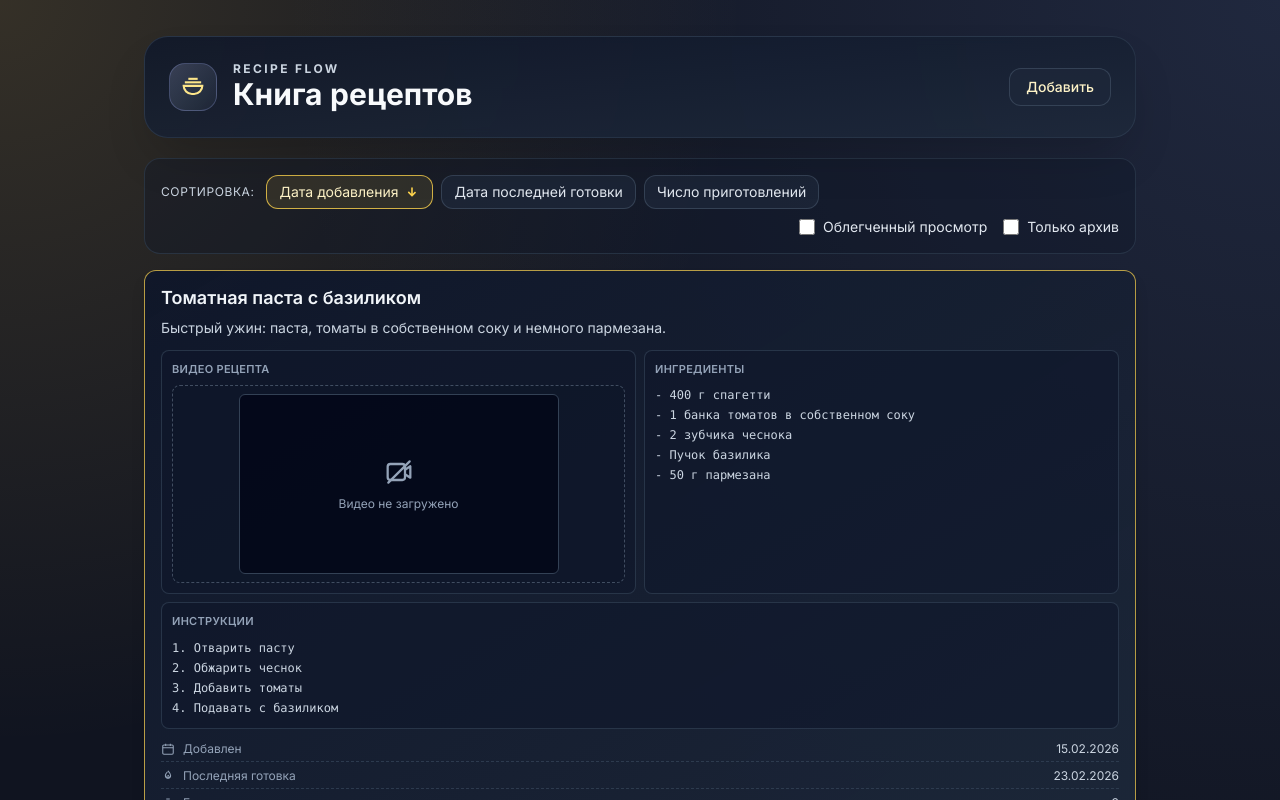
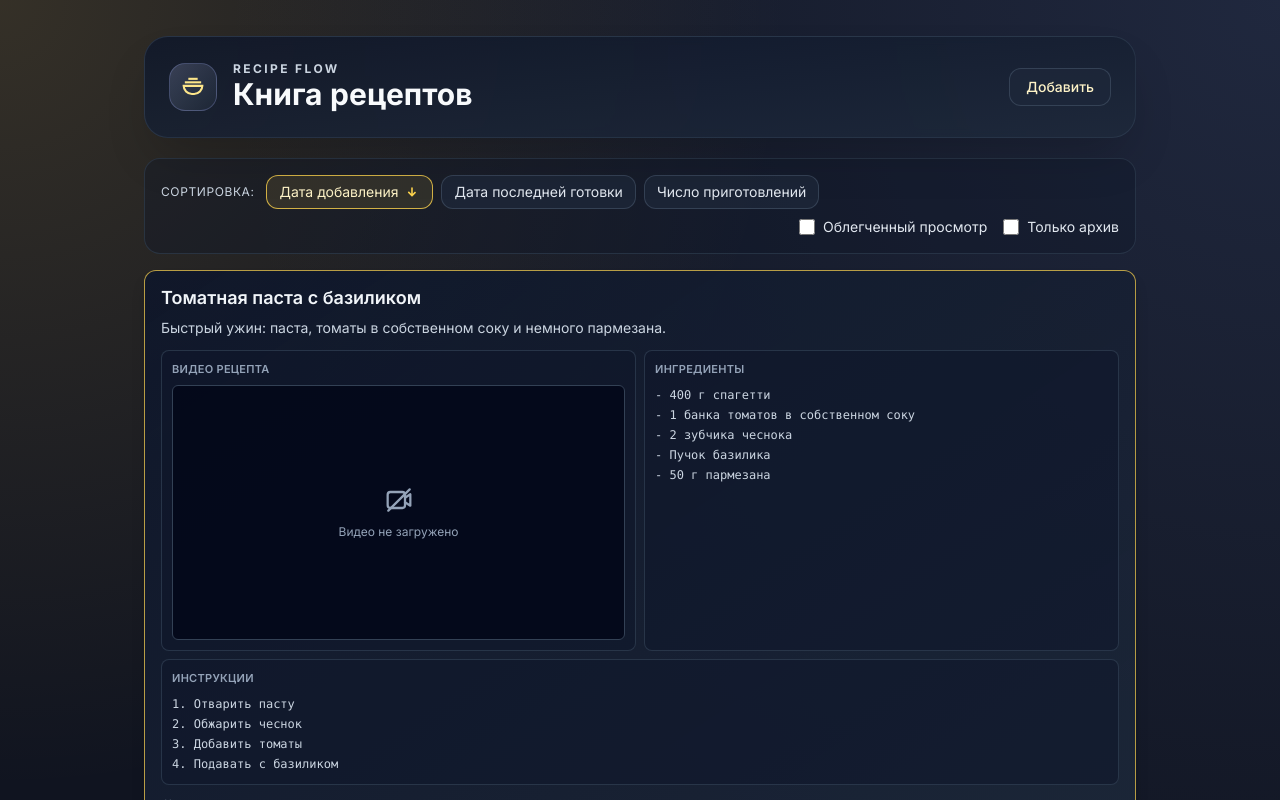
Before and after one commit to Perkin/recepies, a React (Vite) app: page / in a window 1280 px wide. Shown: the top 800 px of the page. Built offline with nearby package versions, Linux system fonts and the light colour scheme.

Commit message:
Fix video card layout and CTA overlap

```diff
--- a/src/components/recipe/RecipeCard.jsx
+++ b/src/components/recipe/RecipeCard.jsx
@@ -59,9 +59,9 @@ export function RecipeCard({
             <div className="mt-3 grid gap-2 sm:grid-cols-2">
               <section className="placeholder-box">
                 <p className="placeholder-title">Видео рецепта</p>
-                <div className="mt-2 flex justify-center rounded-lg border border-dashed border-slate-600/90 bg-slate-900/70 p-2 text-xs text-slate-300">
+                <div className="mt-2 text-xs text-slate-300">
                   {recipe.videoUrl ? (
-                    <div className="relative h-[160px] w-[240px] max-w-full rounded-md bg-slate-950 sm:h-[180px] sm:w-[320px]">
+                    <div className="relative aspect-video w-full rounded-md bg-slate-950">
                       {parsedVideo.type === 'direct' ? (
                         <video
                           controls
@@ -85,7 +85,7 @@ export function RecipeCard({
                         ) : (
                           <button
                             type="button"
-                            className="group relative h-full w-full overflow-hidden rounded-md border border-slate-700 bg-slate-950 text-slate-100"
+                            className="group relative h-full w-full overflow-hidden rounded-md bg-slate-950 text-slate-100"
                             onClick={(event) => {
                               event.stopPropagation()
                               setIsVideoStarted(true)
@@ -99,12 +99,10 @@ export function RecipeCard({
                                 loading="lazy"
                               />
                             ) : (
-                              <div className="flex h-full w-full items-center justify-center bg-slate-900/90 text-xs text-slate-300">
-                                Нажмите, чтобы запустить видео
-                              </div>
+                              <div className="h-full w-full bg-slate-900/90" />
                             )}
                             <span className="absolute inset-0 flex items-center justify-center">
-                              <span className="rounded-full bg-black/65 px-3 py-2 text-xs font-semibold tracking-wide text-white">▶ Смотреть</span>
+                              <span className="rounded-full bg-black/65 px-3 py-2 text-xs font-semibold tracking-wide text-white">▶ Смотреть видео</span>
                             </span>
                           </button>
                         )
@@ -116,7 +114,7 @@ export function RecipeCard({
                       )}
                     </div>
                   ) : (
-                    <div className="flex h-[160px] w-[240px] max-w-full flex-col items-center justify-center gap-2 rounded-md border border-slate-700 bg-slate-950/80 text-slate-400 sm:h-[180px] sm:w-[320px]">
+                    <div className="flex aspect-video w-full flex-col items-center justify-center gap-2 rounded-md border border-slate-700 bg-slate-950/80 text-slate-400">
                       <VideoUnavailableIcon className="h-8 w-8" />
                       <span>Видео не загружено</span>
                     </div>
```
